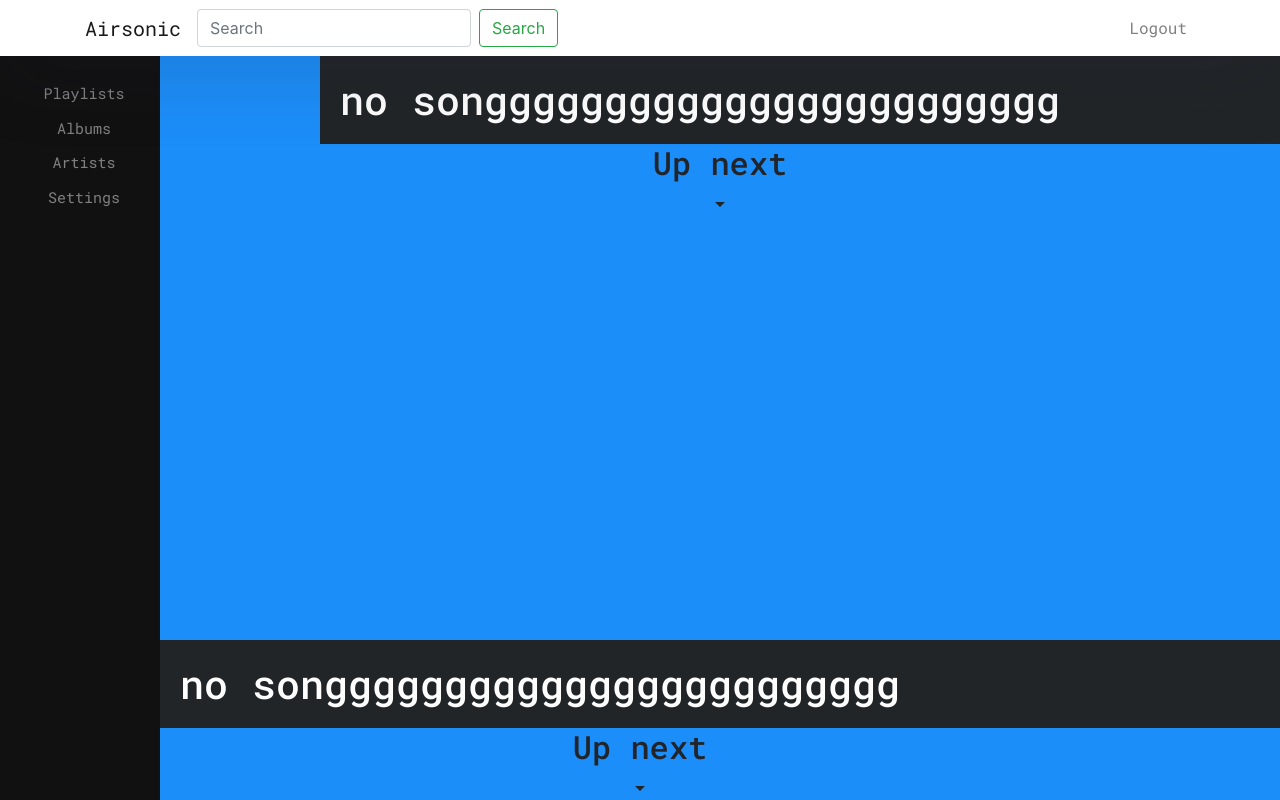
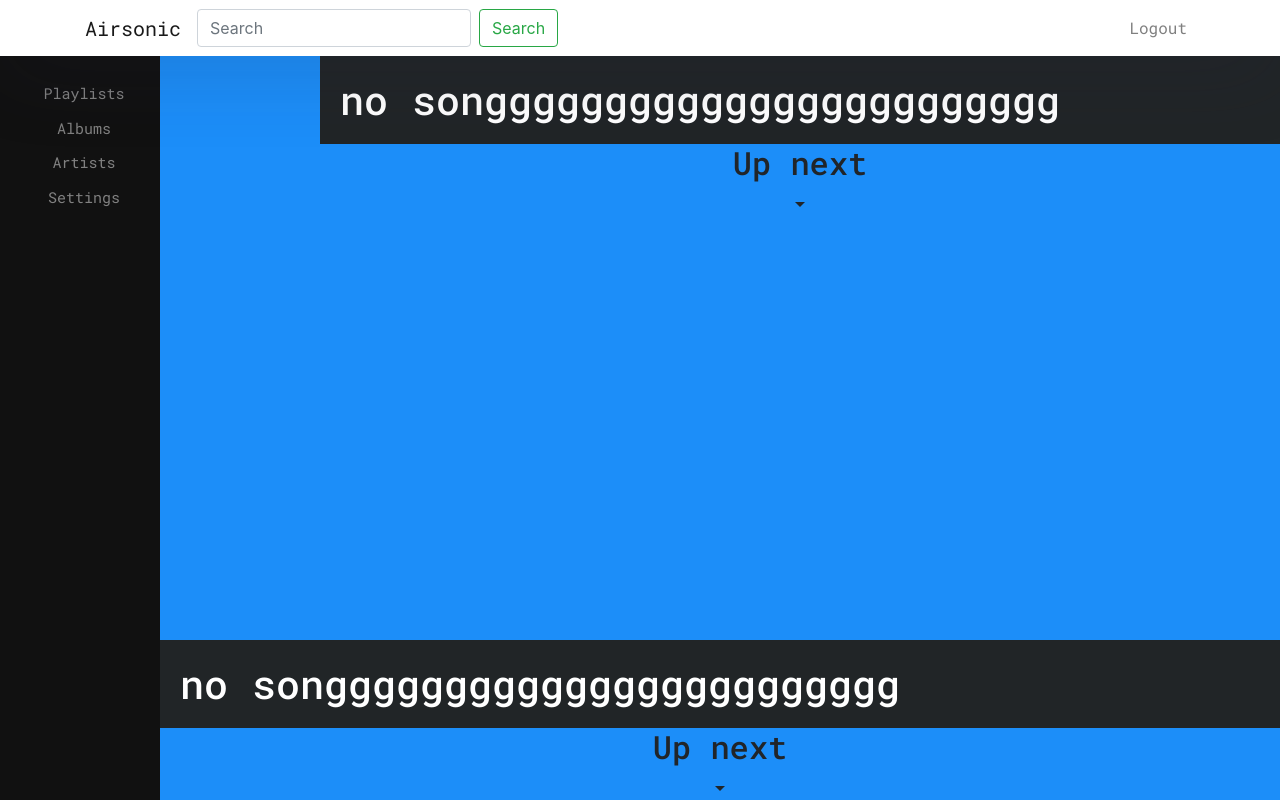
Before and after one commit to phil-hudson/airsonic-react, a React (Create React App) app: page /player in a window 1280 px wide. Built offline with nearby package versions, Linux system fonts and the light colour scheme.

Commit message:
small fixes

```diff
--- a/src/components/generic/AudioPlayer.component.js
+++ b/src/components/generic/AudioPlayer.component.js
@@ -129,7 +129,7 @@ const AudioPlayer = (props) => {
                 </div>
             </div>) : (
             //    TODO stop duplication, fix this horrendous style
-            <div className="player"  style={{flex :1, marginLeft: '160px'}}>
+            <div className="player"  style={{flex :1}}>
                 <div className="song">
                     <h1 className="song__title">no songggggggggggggggggggggggg</h1>
                 </div>
--- a/src/components/pages/player.component.js
+++ b/src/components/pages/player.component.js
@@ -13,7 +13,7 @@ function mapStateToProps(state) {
 const Player = (props) => {
 
     return (
-        <div  style={{marginTop: 'auto'}}>
+        <div  style={{marginTop: 'auto', marginLeft: '160px'}}>
                 <AudioPlayer/>
                 <UpNextPlaylist/>
         </div>
```
